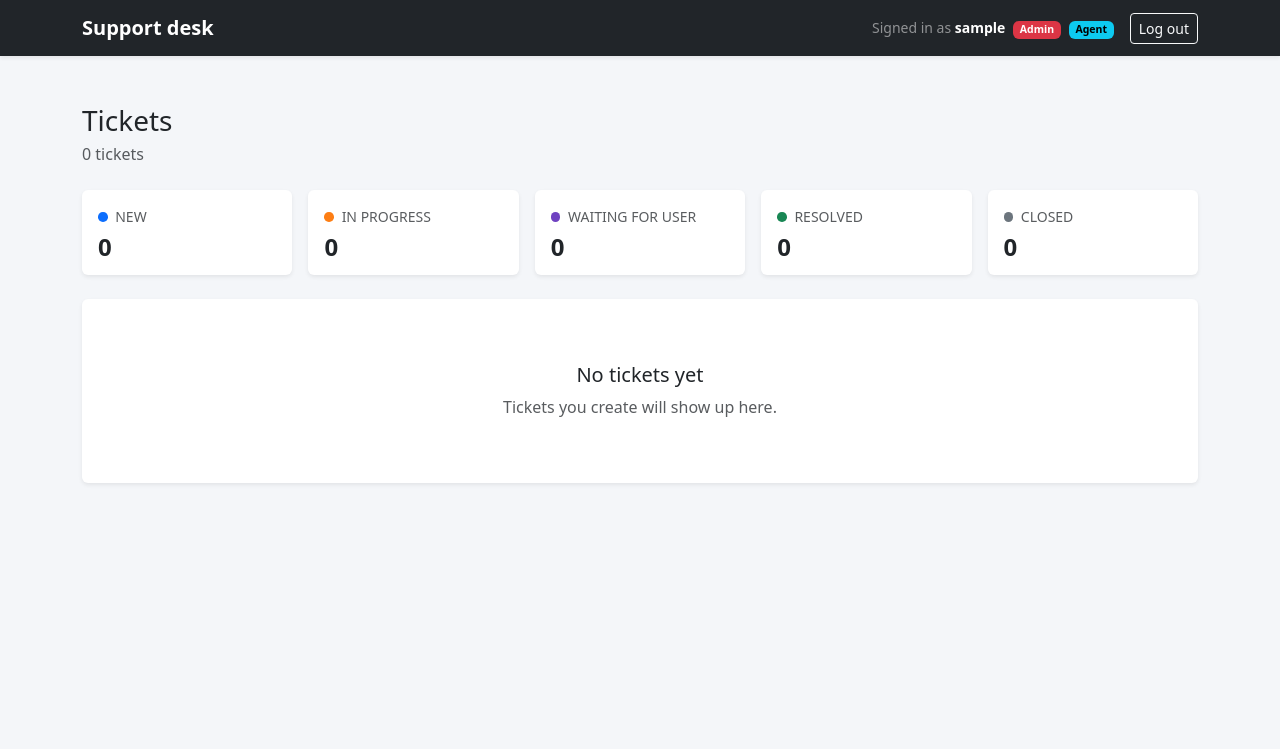
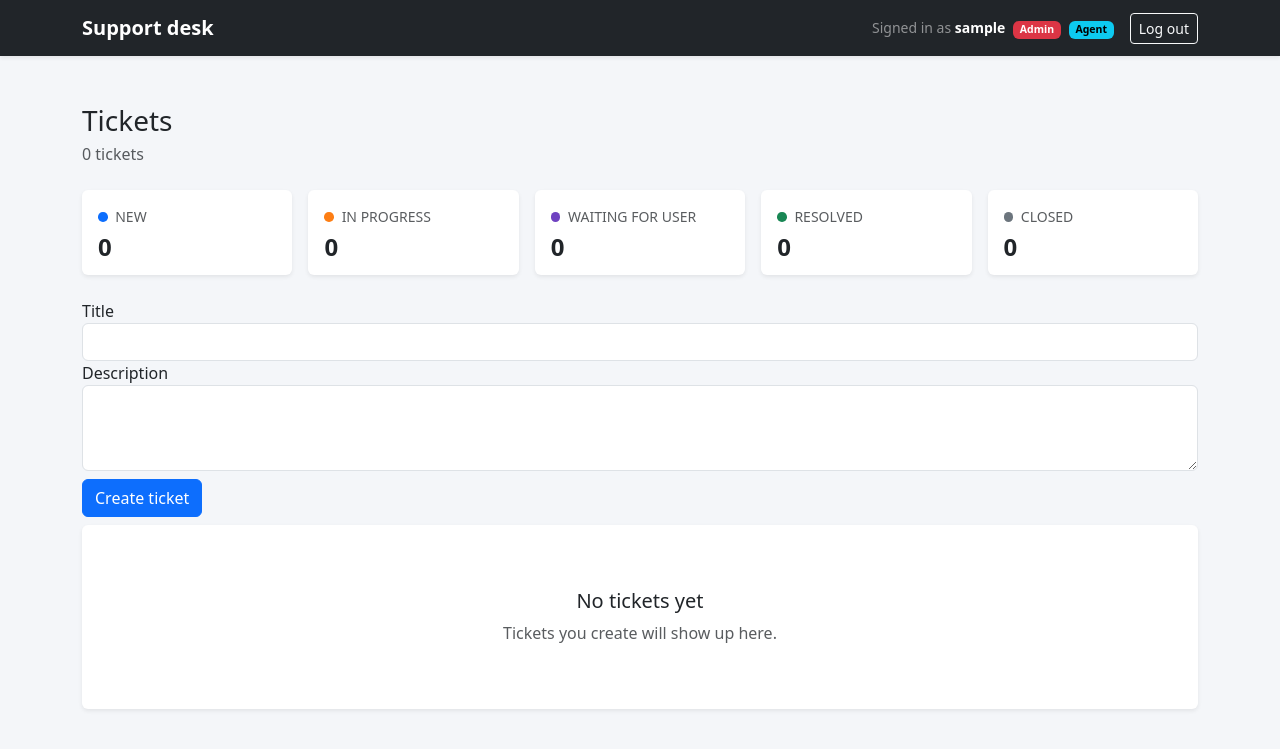
Before and after one commit to lerniajava25/william-backend-labb2, a Spring Boot app: page /tickets in a window 1280 px wide. Shown: the top 749 px of the page. Run offline with Spring Boot 4, Linux system fonts and the light colour scheme; the visitor is signed in with stand-in values (Sample User, id 1); data that the repository does not hold is empty; some of the project's set-up classes (security, data sources, template engines, error pages and the like) are left out, and stand-ins take their place; some libraries are stand-ins or nearby versions.

Commit message:
Add authenticated ticket creation

```diff
--- a/src/main/java/org/example/backendlabb2/controllers/TicketWebController.java
+++ b/src/main/java/org/example/backendlabb2/controllers/TicketWebController.java
@@ -26,7 +26,6 @@ public class TicketWebController {
     public String listTickets(Model model) {
         List<Ticket> tickets = ticketService.findAll();
         model.addAttribute("tickets", tickets);
-        model.addAttribute("ticket", new Ticket());
         return "tickets/tickets";
     }
 
@@ -40,6 +39,12 @@ public class TicketWebController {
         return "tickets/details";
     }
 
+    @PostMapping
+    public String addTicket(@RequestParam String title, @RequestParam String description, Principal principal) {
+        var ticket = ticketService.addTicket(title, description, principal.getName());
+        return "redirect:/tickets/" + ticket.getId();
+    }
+
     @PostMapping("/{id}/comments")
     public String addComment(@PathVariable Long id, @RequestParam String commentText, Principal principal) {
         commentService.addComment(id, principal.getName(), commentText);
--- a/src/main/java/org/example/backendlabb2/dtos/TicketRequestDTO.java
+++ b/src/main/java/org/example/backendlabb2/dtos/TicketRequestDTO.java
@@ -8,6 +8,5 @@ public record TicketRequestDTO(
         @NotBlank String title,
         @NotBlank String description,
         @NotNull TicketStatus status,
-        @NotNull Long authorId,
         Long assigneeId) {
 }
--- a/src/main/resources/templates/tickets/details.html
+++ b/src/main/resources/templates/tickets/details.html
@@ -41,7 +41,9 @@
                         <span class="text-body" th:if="${ticket.assignee != null}"
                               th:text="${ticket.assignee.username}">agent
                         </span>
-                        <span class="fst-italic" th:if="${ticket.assignee == null}">Unassigned</span>
+                        <span class="fst-italic" th:if="${ticket.assignee == null}">
+                            Unassigned
+                        </span>
                     </div>
                     <div th:if="${ticket.createdAt != null}">
                         <span class="text-uppercase fw-semibold me-1">Created</span>
--- a/src/main/resources/templates/tickets/tickets.html
+++ b/src/main/resources/templates/tickets/tickets.html
@@ -1,5 +1,5 @@
 <!DOCTYPE html>
-<html xmlns:th="http://www.thymeleaf.org" lang="en">
+<html xmlns:th="http://www.thymeleaf.org" xmlns:sec="http://www.thymeleaf.org/extras/spring-security" lang="en">
 <head>
     <meta charset="UTF-8">
     <meta name="viewport" content="width=device-width, initial-scale=1">
@@ -36,6 +36,14 @@
             </div>
         </div>
 
+        <form th:action="@{/tickets}" method="post" class="mb-2" sec:authorize="hasRole('USER')">
+            <label for="titleInput">Title</label>
+            <input type="text" name="title" id="titleInput" class="form-control" required>
+            <label for="descriptionInput">Description</label>
+            <textarea name="description" id="descriptionInput" class="form-control" rows="3" required></textarea>
+            <button type="submit" class="btn btn-primary mt-2">Create ticket</button>
+        </form>
+
         <div class="d-flex flex-column gap-3" th:unless="${#lists.isEmpty(tickets)}">
             <article class="card ticket-card shadow-sm" th:each="ticket : ${tickets}"
                      th:classappend="'status-' + ${ticket.status}">
```
Also changed, not shown: src/main/java/org/example/backendlabb2/controllers/TicketController.java (+7 -13 lines), src/main/java/org/example/backendlabb2/services/TicketService.java (+19 -0 lines).
